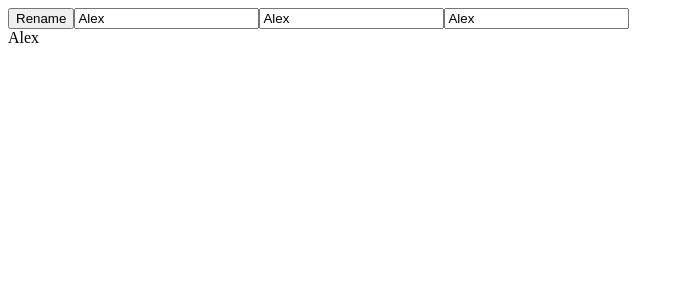
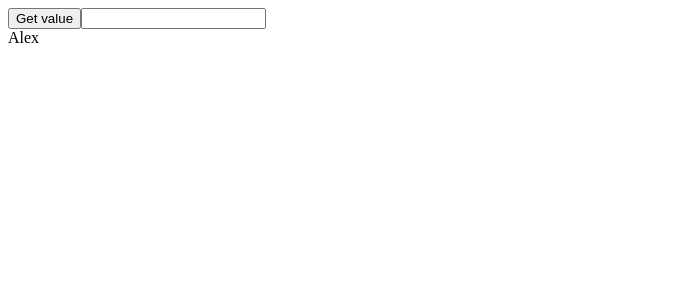
Before and after one commit to AlexisVelazquez22/Angular-Fundamentals, an Angular app: page / in a window 1280 px wide. Shown: the top 300 px of the page, without its empty margins (0-684 px from the left). Built offline with nearby package versions, Linux system fonts and the light colour scheme.

Commit message:
Template ref using # syntax

```diff
--- a/src/app/app.component.ts
+++ b/src/app/app.component.ts
@@ -6,24 +6,11 @@ import { Component } from '@angular/core';
   template: `
     <div class="app">
       <!-- event binding -->
-      <button (click)="handleClick()">
-        Rename
+      <button (click)="handleClick(username.value)">
+        Get value
       </button>
-      <!-- three ways to do it -->
-      <input
-      type="text"
-      [value]="name"
-      (input)="handleInput($event)">
 
-      <input
-      type="text"
-      [ngModel]="name"
-      (ngModelChange)="handleChange($event)">
-
-      <!-- recomended (shorter) -->
-      <input
-      type="text"
-      [(ngModel)]="name">
+      <input type="text" #username>
 
       <div> {{ name }} </div>
 
@@ -34,15 +21,10 @@ export class AppComponent {
 
   name: string = 'Alex';
 
-  handleInput(event: any) {
-    this.name = event.target.value;
+
+  handleClick(value: string) {
+    console.log(value);
   }
 
-  handleClick() {
-    this.name = 'Succesfully renamed!';
-  }
 
-  handleChange(value: string) {
-    this.name = value;
-  }
 }
```
